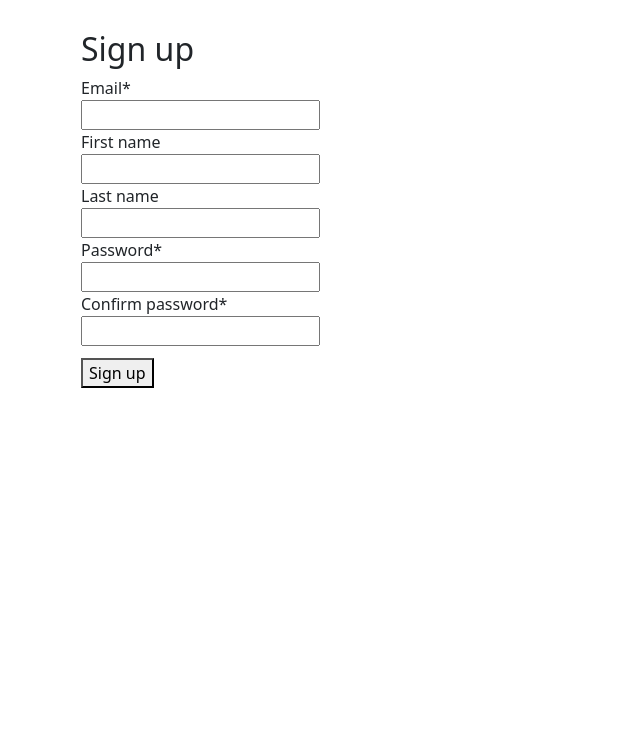
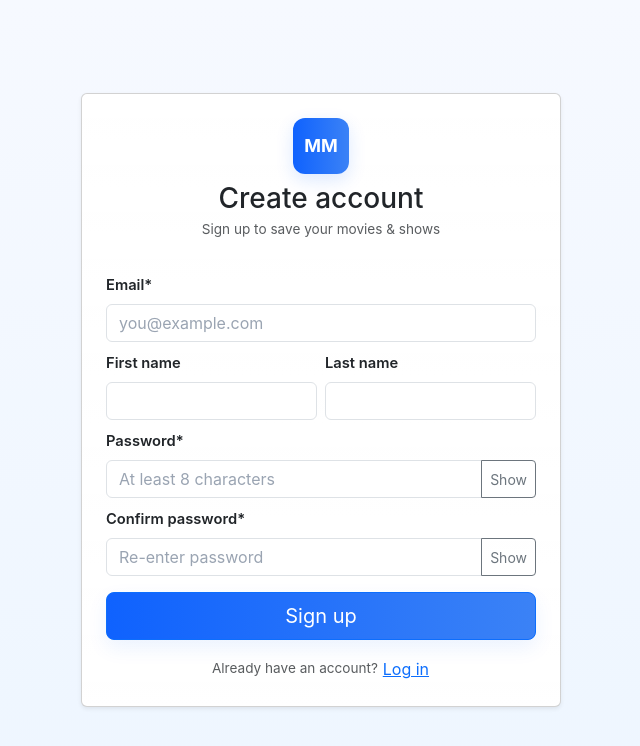
Before and after one commit to orwel009/movie-mate-frontend, a React (Create React App) app: page /signup in a window 1280 px wide. Shown: the top 746 px of the page, without its empty margins (319-959 px from the left). Built offline with nearby package versions, Linux system fonts and the light colour scheme; no server answers; the HTML template or start-up script is replaced by a standard one.

Commit message:
Login and Signup UI Completed

```diff
--- /dev/null
+++ b/src/pages/Auth/Auth.css
@@ -0,0 +1,73 @@
+/* Page layout */
+.auth-page {
+  min-height: 100vh;
+  padding: 2rem 1rem;
+  background: linear-gradient(180deg, #f6f9ff 0%, #eef6ff 100%);
+  font-family: 'Inter', system-ui, -apple-system, "Segoe UI", Roboto, Arial;
+}
+
+/* Card */
+.auth-card {
+  width: 100%;
+  max-width: 480px;
+  border-radius: 14px;
+  background: linear-gradient(180deg, rgba(255,255,255,0.95), #ffffff);
+  box-shadow: 0 10px 30px rgba(12,20,40,0.08);
+  border: 0;
+}
+
+/* Brand logo */
+.brand-logo {
+  width: 56px;
+  height: 56px;
+  border-radius: 12px;
+  display: inline-grid;
+  place-items: center;
+  color: white;
+  font-weight: 700;
+  background: linear-gradient(90deg,#0f62fe,#3b82f6);
+  margin: 0 auto 8px;
+  box-shadow: 0 6px 18px rgba(15,98,254,0.14);
+  font-size: 18px;
+}
+
+/* Small helpers */
+.auth-card .form-label {
+  font-weight: 600;
+  font-size: 0.92rem;
+}
+
+.auth-card .form-control::placeholder {
+  color: #9aa4b2;
+}
+
+/* Toggle password button within input group */
+.toggle-pwd {
+  border-top-left-radius: 0;
+  border-bottom-left-radius: 0;
+}
+
+/* Responsive text sizes */
+@media (max-width: 576px) {
+  .auth-card { padding: 1.25rem; border-radius: 12px; }
+  .brand-logo { width:48px; height:48px; font-size:16px; border-radius:10px; }
+}
+
+/* Buttons */
+.btn-primary {
+  background: linear-gradient(90deg,#0f62fe,#3b82f6);
+  border: none;
+  box-shadow: 0 8px 20px rgba(15,98,254,0.08);
+}
+
+.btn-link {
+  color: var(--bs-primary);
+}
+
+/* Alerts */
+.alert {
+  border-radius: 10px;
+}
+
+/* Minor spacing */
+.auth-card .small { font-size: 0.85rem; }
--- a/src/pages/Auth/Login.jsx
+++ b/src/pages/Auth/Login.jsx
@@ -1,12 +1,14 @@
 import React, { useState } from 'react';
 import { useNavigate } from 'react-router-dom';
 import api, { setAuthToken } from '../../api';
+import './Auth.css';
 
 const Login = () => {
   const navigate = useNavigate();
   const [form, setForm] = useState({ username: '', password: '' }); // username = email
   const [error, setError] = useState(null);
   const [loading, setLoading] = useState(false);
+  const [showPwd, setShowPwd] = useState(false);
 
   const handleChange = (e) => setForm({ ...form, [e.target.name]: e.target.value });
 
@@ -27,30 +29,98 @@ const Login = () => {
       navigate('/');
     } catch (err) {
       console.error(err);
-      const msg = err.response?.data || err.message;
-      setError(typeof msg === 'string' ? msg : JSON.stringify(msg));
+      // const msg = err.response?.data || err.message;
+      setError("Invalid Credentials");
     } finally {
       setLoading(false);
     }
   };
 
   return (
-    <div style={{ maxWidth: 480, margin: '30px auto' }}>
-      <h2>Login</h2>
-      {error && <div style={{ color: 'red', marginBottom: 8 }}>{error}</div>}
-      <form onSubmit={handleSubmit}>
-        <div>
-          <label>Email</label><br />
-          <input name="username" value={form.username} onChange={handleChange} required />
+    <div className="auth-page d-flex align-items-center justify-content-center">
+      <div className="auth-card card p-4 shadow-sm">
+        <div className="text-center mb-3">
+          <div className="brand-logo">MM</div>
+          <h3 className="mb-1">Welcome back</h3>
+          <p className="text-muted small mb-0">Sign in to continue to MovieMate</p>
         </div>
-        <div>
-          <label>Password</label><br />
-          <input name="password" type="password" value={form.password} onChange={handleChange} required />
-        </div>
-        <div style={{ marginTop: 12 }}>
-          <button type="submit" disabled={loading}>{loading ? 'Logging in...' : 'Login'}</button>
-        </div>
-      </form>
+
+        {error && <div className="alert alert-danger mt-3" role="alert">{error}</div>}
+
+        <form onSubmit={handleSubmit} className="mt-3" noValidate>
+          <div className="mb-3">
+            <label htmlFor="username" className="form-label">Email</label>
+            <input
+              id="username"
+              name="username"
+              type="email"
+              className="form-control"
+              placeholder="you@example.com"
+              value={form.username}
+              onChange={handleChange}
+              required
+              aria-required="true"
+            />
+          </div>
+
+          <div className="mb-3 position-relative">
+            <label htmlFor="password" className="form-label">Password</label>
+            <div className="input-group">
+              <input
+                id="password"
+                name="password"
+                type={showPwd ? 'text' : 'password'}
+                className="form-control"
+                placeholder="Your password"
+                value={form.password}
+                onChange={handleChange}
+                required
+                aria-required="true"
+              />
+              <button
+                type="button"
+                className="btn btn-outline-secondary btn-sm toggle-pwd"
+                onClick={() => setShowPwd(!showPwd)}
+                aria-pressed={showPwd}
+                aria-label={showPwd ? 'Hide password' : 'Show password'}
+              >
+                {showPwd ? 'Hide' : 'Show'}
+              </button>
+            </div>
+          </div>
+
+          <div className="d-flex justify-content-between align-items-center mb-3">
+            <div className="form-check">
+              <input className="form-check-input" type="checkbox" id="rememberMe" />
+              <label className="form-check-label small" htmlFor="rememberMe">Remember me</label>
+            </div>
+            <button
+              type="button"
+              className="btn btn-link p-0 small"
+              onClick={() => navigate('/forgot-password')}
+            >
+              Forgot?
+            </button>
+          </div>
+
+          <div className="d-grid">
+            <button className="btn btn-primary btn-lg btn-block" type="submit" disabled={loading}>
+              {loading ? (
+                <>
+                  <span className="spinner-border spinner-border-sm me-2" role="status" aria-hidden="true"></span>
+                  Logging in...
+                </>
+              ) : (
+                'Login'
+              )}
+            </button>
+          </div>
+
+          <div className="text-center mt-3 small text-muted">
+            Don't have an account? <button type="button" className="btn btn-link p-0" onClick={() => navigate('/signup')}>Sign up</button>
+          </div>
+        </form>
+      </div>
     </div>
   );
 };
--- a/src/pages/Auth/Signup.jsx
+++ b/src/pages/Auth/Signup.jsx
@@ -1,6 +1,7 @@
 import React, { useState } from 'react';
 import { useNavigate } from 'react-router-dom';
 import api, { setAuthToken } from '../../api';
+import './Auth.css';
 
 const isValidEmail = (email) => /^[^\s@]+@[^\s@]+\.[^\s@]+$/.test(email);
 
@@ -15,6 +16,8 @@ const Signup = () => {
   });
   const [error, setError] = useState(null);
   const [loading, setLoading] = useState(false);
+  const [showPwd, setShowPwd] = useState(false);
+  const [showConfirm, setShowConfirm] = useState(false);
 
   const handleChange = (e) => setForm({ ...form, [e.target.name]: e.target.value });
 
@@ -60,39 +63,113 @@ const Signup = () => {
   };
 
   return (
-    <div style={{ maxWidth: 480, margin: '30px auto' }}>
-      <h2>Sign up</h2>
-      {error && <div style={{ color: 'red', marginBottom: 8 }}>{error}</div>}
-      <form onSubmit={handleSubmit}>
-        <div>
-          <label>Email*</label><br />
-          <input name="email" value={form.email} onChange={handleChange} required />
+    <div className="auth-page d-flex align-items-center justify-content-center">
+      <div className="auth-card card p-4 shadow-sm">
+        <div className="text-center mb-3">
+          <div className="brand-logo">MM</div>
+          <h3 className="mb-1">Create account</h3>
+          <p className="text-muted small mb-0">Sign up to save your movies & shows</p>
         </div>
 
-        <div>
-          <label>First name</label><br />
-          <input name="first_name" value={form.first_name} onChange={handleChange} />
+        {error && <div className="alert alert-danger mt-3" role="alert">{error}</div>}
+
+        <form onSubmit={handleSubmit} className="mt-3" noValidate>
+          <div className="row g-2">
+            <div className="col-12">
+              <label htmlFor="email" className="form-label">Email*</label>
+              <input
+                id="email"
+                name="email"
+                type="email"
+                className="form-control"
+                placeholder="you@example.com"
+                value={form.email}
+                onChange={handleChange}
+                required
+              />
             </div>
 
-        <div>
-          <label>Last name</label><br />
-          <input name="last_name" value={form.last_name} onChange={handleChange} />
+            <div className="col-md-6">
+              <label htmlFor="first_name" className="form-label">First name</label>
+              <input id="first_name" name="first_name" className="form-control" value={form.first_name} onChange={handleChange} />
             </div>
 
-        <div>
-          <label>Password*</label><br />
-          <input name="password" type="password" value={form.password} onChange={handleChange} required />
+            <div className="col-md-6">
+              <label htmlFor="last_name" className="form-label">Last name</label>
+              <input id="last_name" name="last_name" className="form-control" value={form.last_name} onChange={handleChange} />
             </div>
 
-        <div>
-          <label>Confirm password*</label><br />
-          <input name="confirm_password" type="password" value={form.confirm_password} onChange={handleChange} required />
+            <div className="col-12 position-relative">
+              <label htmlFor="password" className="form-label">Password*</label>
+              <div className="input-group">
+                <input
+                  id="password"
+                  name="password"
+                  type={showPwd ? 'text' : 'password'}
+                  className="form-control"
+                  placeholder="At least 8 characters"
+                  value={form.password}
+                  onChange={handleChange}
+                  required
+                  aria-required="true"
+                />
+                <button
+                  type="button"
+                  className="btn btn-outline-secondary btn-sm toggle-pwd"
+                  onClick={() => setShowPwd(!showPwd)}
+                  aria-pressed={showPwd}
+                  aria-label={showPwd ? 'Hide password' : 'Show password'}
+                >
+                  {showPwd ? 'Hide' : 'Show'}
+                </button>
+              </div>
             </div>
 
-        <div style={{ marginTop: 12 }}>
-          <button type="submit" disabled={loading}>{loading ? 'Signing up...' : 'Sign up'}</button>
+            <div className="col-12 position-relative">
+              <label htmlFor="confirm_password" className="form-label">Confirm password*</label>
+              <div className="input-group">
+                <input
+                  id="confirm_password"
+                  name="confirm_password"
+                  type={showConfirm ? 'text' : 'password'}
+                  className="form-control"
+                  placeholder="Re-enter password"
+                  value={form.confirm_password}
+                  onChange={handleChange}
+                  required
+                  aria-required="true"
+                />
+                <button
+                  type="button"
+                  className="btn btn-outline-secondary btn-sm toggle-pwd"
+                  onClick={() => setShowConfirm(!showConfirm)}
+                  aria-pressed={showConfirm}
+                  aria-label={showConfirm ? 'Hide confirm password' : 'Show confirm password'}
+                >
+                  {showConfirm ? 'Hide' : 'Show'}
+                </button>
+              </div>
+            </div>
+          </div>
+
+          <div className="d-grid mt-3">
+            <button className="btn btn-primary btn-lg" type="submit" disabled={loading}>
+              {loading ? (
+                <>
+                  <span className="spinner-border spinner-border-sm me-2" role="status" aria-hidden="true"></span>
+                  Signing up...
+                </>
+              ) : (
+                'Sign up'
+              )}
+            </button>
+          </div>
+
+          <div className="text-center mt-3 small text-muted">
+            Already have an account? <button type="button" className="btn btn-link p-0" onClick={() => navigate('/login')}>Log in</button>
           </div>
         </form>
+      </div>
     </div>
   );
 };
```
Lines whose indentation alone changed are shown as unchanged.
